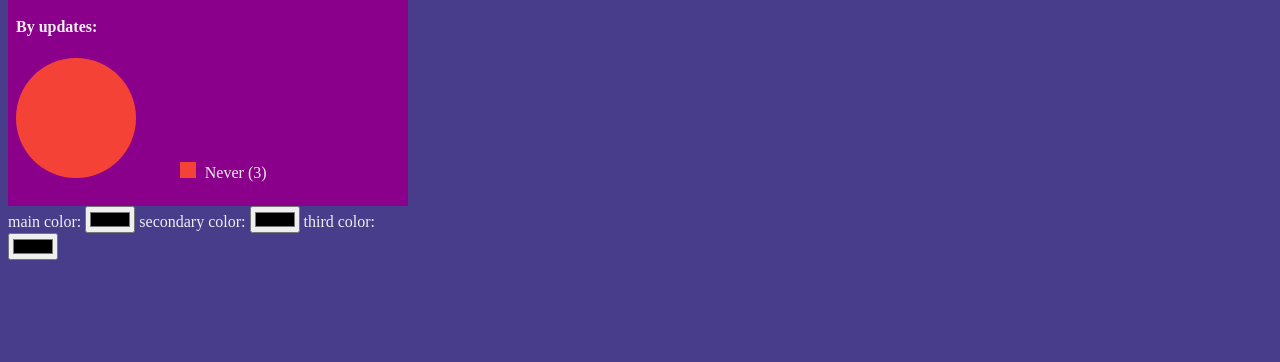
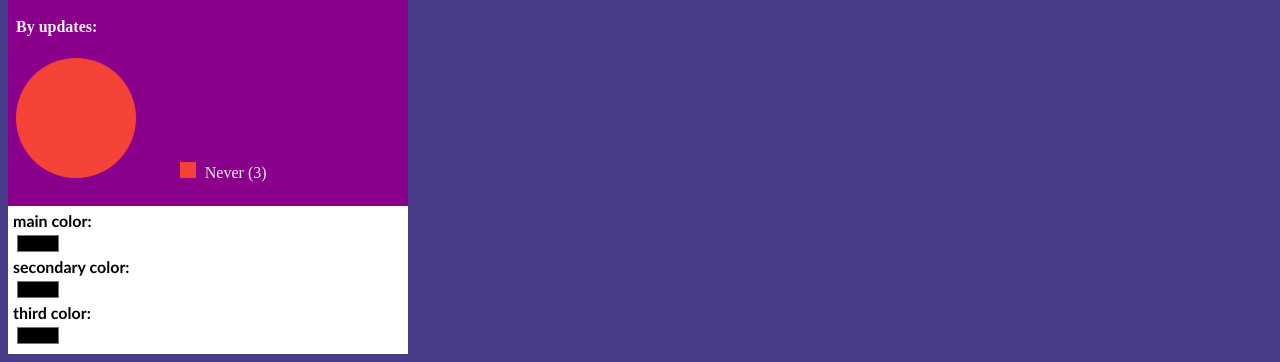
Before and after one commit to tamarNinaLevy/travel-tip-starter, a plain HTML site: page index.html in a window 1280 px wide. Shown: the part 977-1339 px from the top of the page. Before the commit the page ends 1245 px from the top, so only its background shows below. Drawn offline with Linux system fonts and the light colour scheme; some packages are replaced by stand-ins of ours.

Commit message:
added a little css to settings of color

```diff
--- /dev/null
+++ b/css/cmps/settings.css
@@ -0,0 +1,21 @@
+.settings {
+    background-color: white;
+    display: flex;
+    flex-direction: column;
+    align-items: flex-start;
+    justify-content: flex-start;
+    padding: 5px;
+}
+
+label {
+    font-family: 'Gill Sans', 'Gill Sans MT', Calibri, 'Trebuchet MS', sans-serif;
+    color: black;
+    font-weight: 600;
+}
+
+input {
+    background-color: white;
+    border: thin solid lightgray;
+    border-radius: 5px;
+    border: none;
+}
--- a/css/main.css
+++ b/css/main.css
@@ -4,6 +4,7 @@
 @import url(cmps/locs.css);
 @import url(cmps/selected-loc.css);
 @import url(cmps/modal.css);
+@import url(cmps/settings.css);
 @media (min-width: 750px) {
     main {
         display: flex;
--- a/index.html
+++ b/index.html
@@ -21,7 +21,8 @@
         <form class="form-search" onsubmit="app.onSearchAddress(event)">
             <input type="text" name="address" placeholder="Search address" />
             <button title="Search">🔍</button>
-            <button type="button" title="My Position" onclick="app.onPanToUserPos()" class="btn-user-pos">&nbsp;
+            <button type="button" title="My Position" onclick="app.onPanToUserPos()"
+                class="btn-user-pos secondary">&nbsp;
             </button>
         </form>
     </header>
@@ -37,7 +38,8 @@
                     <div>
                         <label>
                             Min Rate:
-                            <input name="filter-by-rate" type="range" min="0" max="5" value="0" class="filter-rate-range"
+                            <input name="filter-by-rate" type="range" min="0" max="5" value="0"
+                                class="filter-rate-range"
                                 onchange="this.title=this.value;app.onSetFilterBy({minRate: this.value})" />
                         </label>
                     </div>
```
Lines whose indentation alone changed are shown as unchanged.
